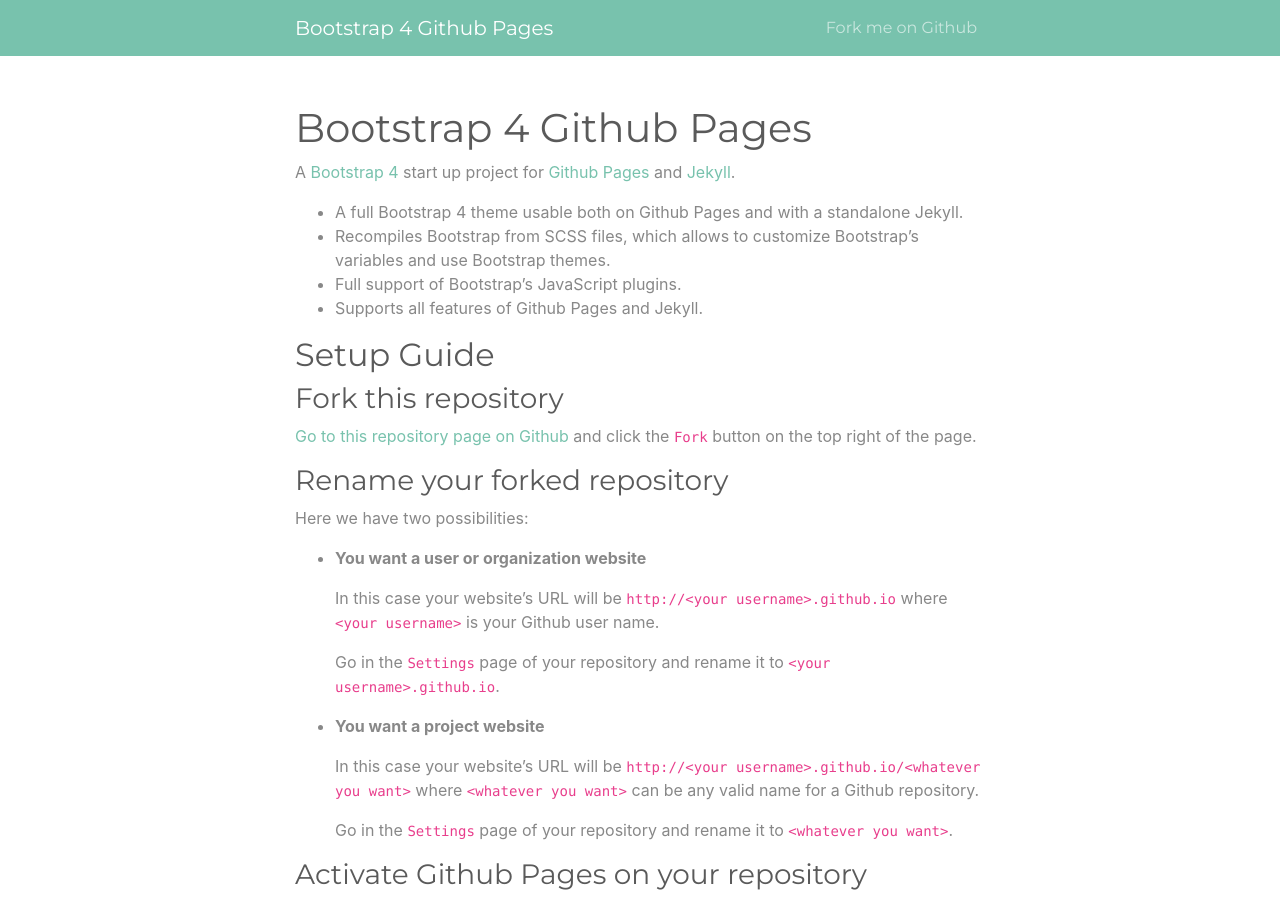
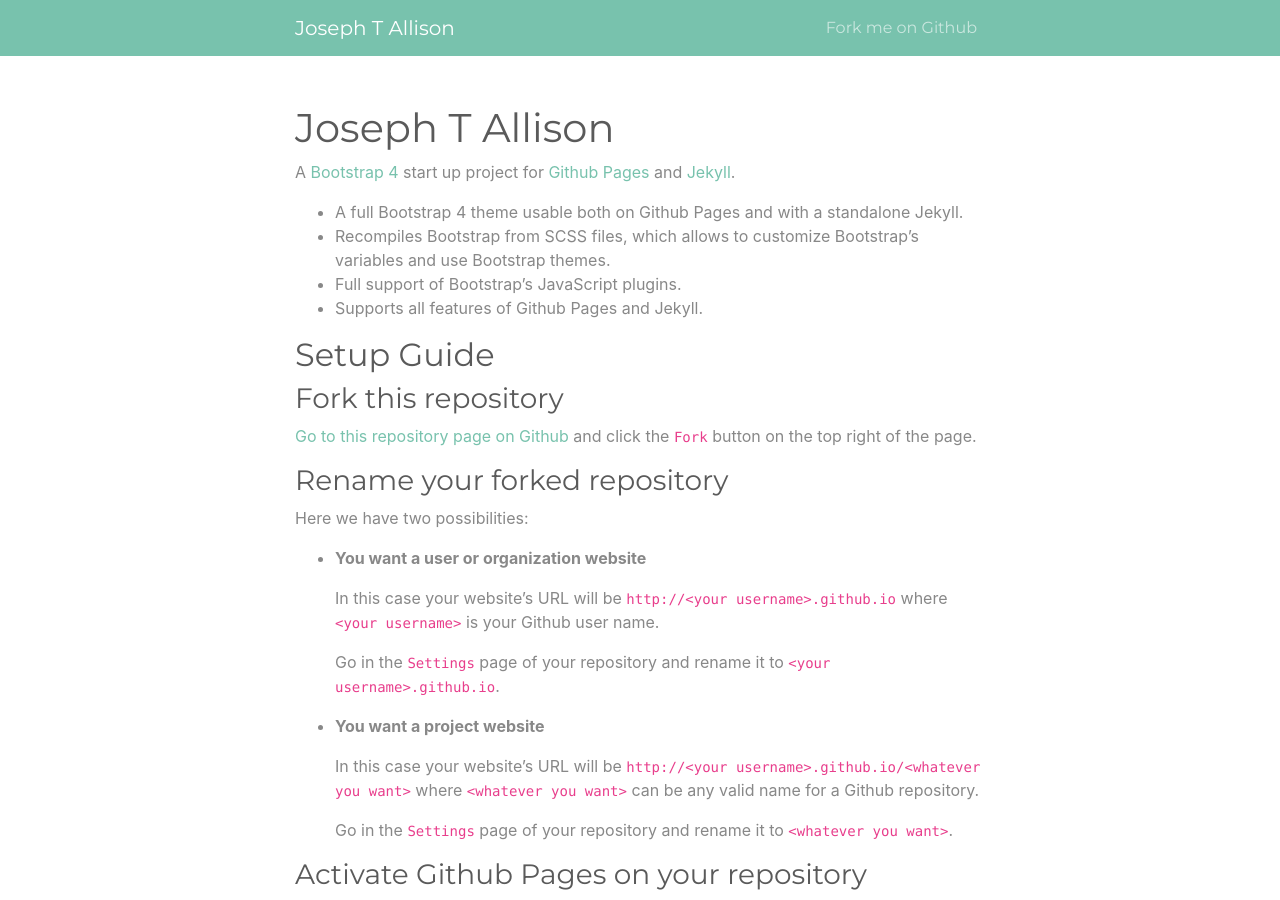
Before and after one commit to josephtallison/josephtallison.github.io, a Jekyll site: the page built from index.md, in a window 1280 px wide and 900 px high. Built offline with Jekyll 4.4.1, drawn with Linux system fonts in a browser that asks for light colours; some of the changed text lies outside the part shown.

Commit message:
Small changes

```diff
--- a/_config.yml
+++ b/_config.yml
@@ -13,16 +13,16 @@
 # you will see them accessed via {{ site.title }}, {{ site.email }}, and so on.
 # You can create any custom variable you would like, and they will be accessible
 # in the templates via {{ site.myvariable }}.
-title: Bootstrap 4 Github Pages
+title: Joseph T Allison
 email: ""
 description: >- # this means to ignore newlines until "baseurl:"
   A Bootstrap 4 start up project for Jekyll and Github Pages
 #baseurl: "" # the subpath of your site, e.g. /blog
 #url: "" # the base hostname & protocol for your site, e.g. http://example.com
-#twitter_username: jekyllrb
-#github_username:  jekyll
+twitter_username: josephtallison
+github_username:  jekyll
 
-repository: "nicolas-van/bootstrap-4-github-pages"
+# repository: "josephtallison"
 
 # Build settings
 plugins:
--- a/index.md
+++ b/index.md
@@ -1,6 +1,6 @@
 ---
 layout: page
-title: Bootstrap 4 Github Pages
+title: Joseph T Allison
 ---
 
 A [Bootstrap 4](https://getbootstrap.com/) start up project for [Github Pages](https://pages.github.com/) and [Jekyll](https://jekyllrb.com/).
```
